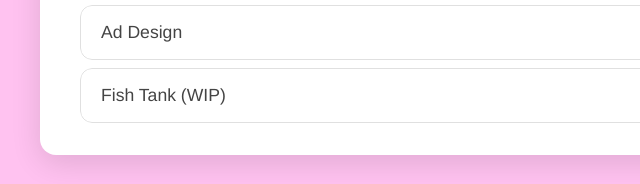
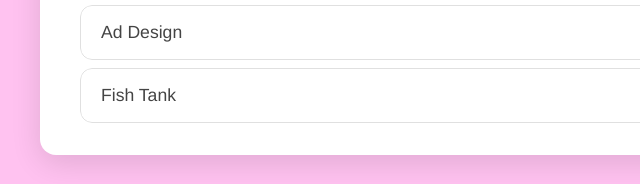
Before and after one commit to benjaminrodriguez9312/benjaminrodriguez9312.github.io, a plain HTML site: page portfolio.html in a window 1280 px wide. Shown: the part 760-944 px from the top of the page, 0-640 px from the left. Drawn offline with Linux system fonts and the light colour scheme.

Commit message:
Removed WIP

```diff
--- a/portfolio.html
+++ b/portfolio.html
@@ -50,7 +50,7 @@
             <a href="https://www.khanacademy.org/computer-programming/spin-off-of-project-ad-design/6088181318795264" target = "_blank">Ad Design</a>
           </li>
           <li>
-            <a href="https://www.khanacademy.org/computer-programming/the-heavily-armored-mobile-military-cannon-on-treads-made-for-the-express-purpose-of-housing-aquatic-beings/6059729496162304" target = "_blank">Fish Tank (WIP)</a>
+            <a href="https://www.khanacademy.org/computer-programming/the-heavily-armored-mobile-military-cannon-on-treads-made-for-the-express-purpose-of-housing-aquatic-beings/6059729496162304" target = "_blank">Fish Tank</a>
           </li>
         </ul>
        </div>
```
